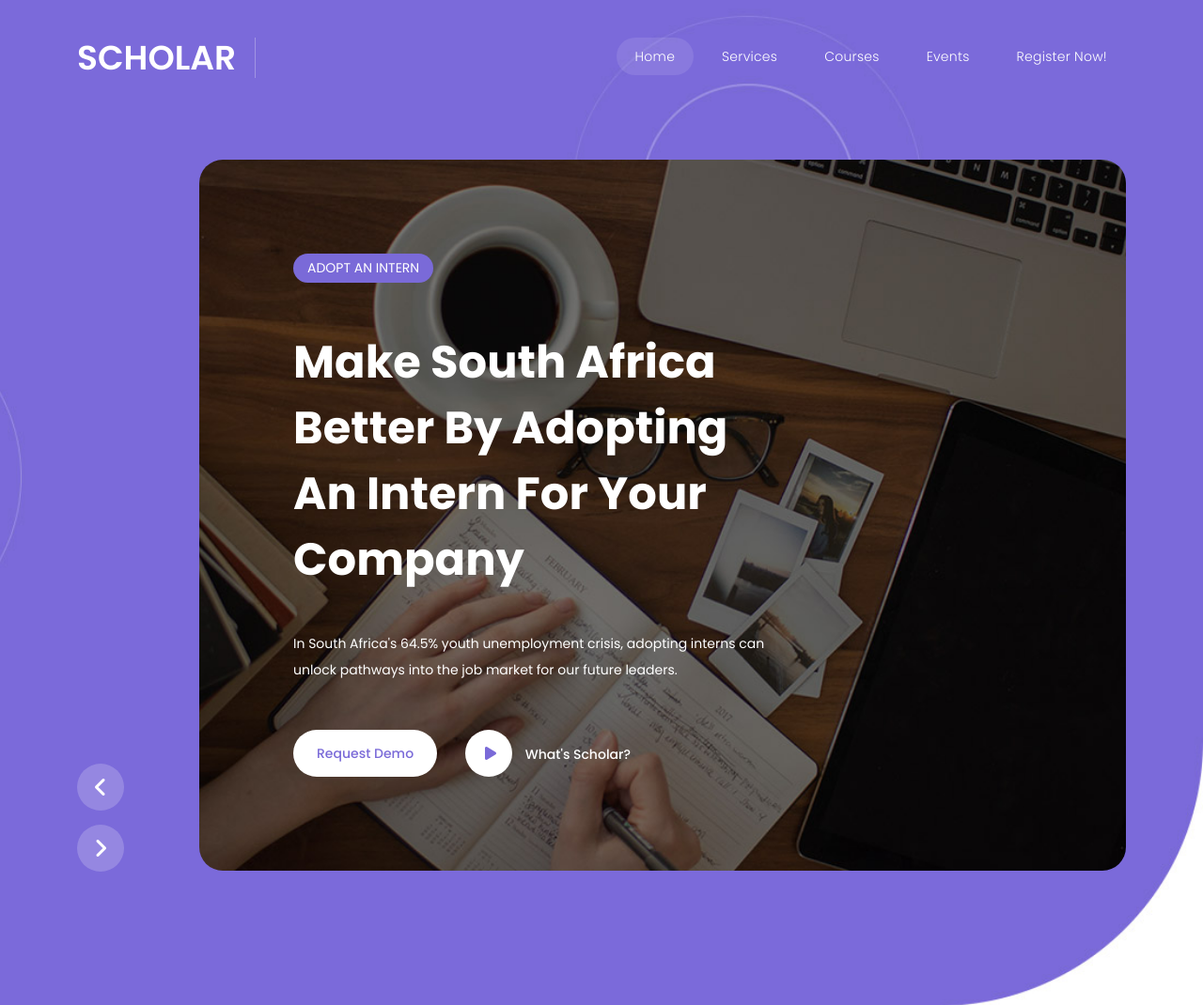
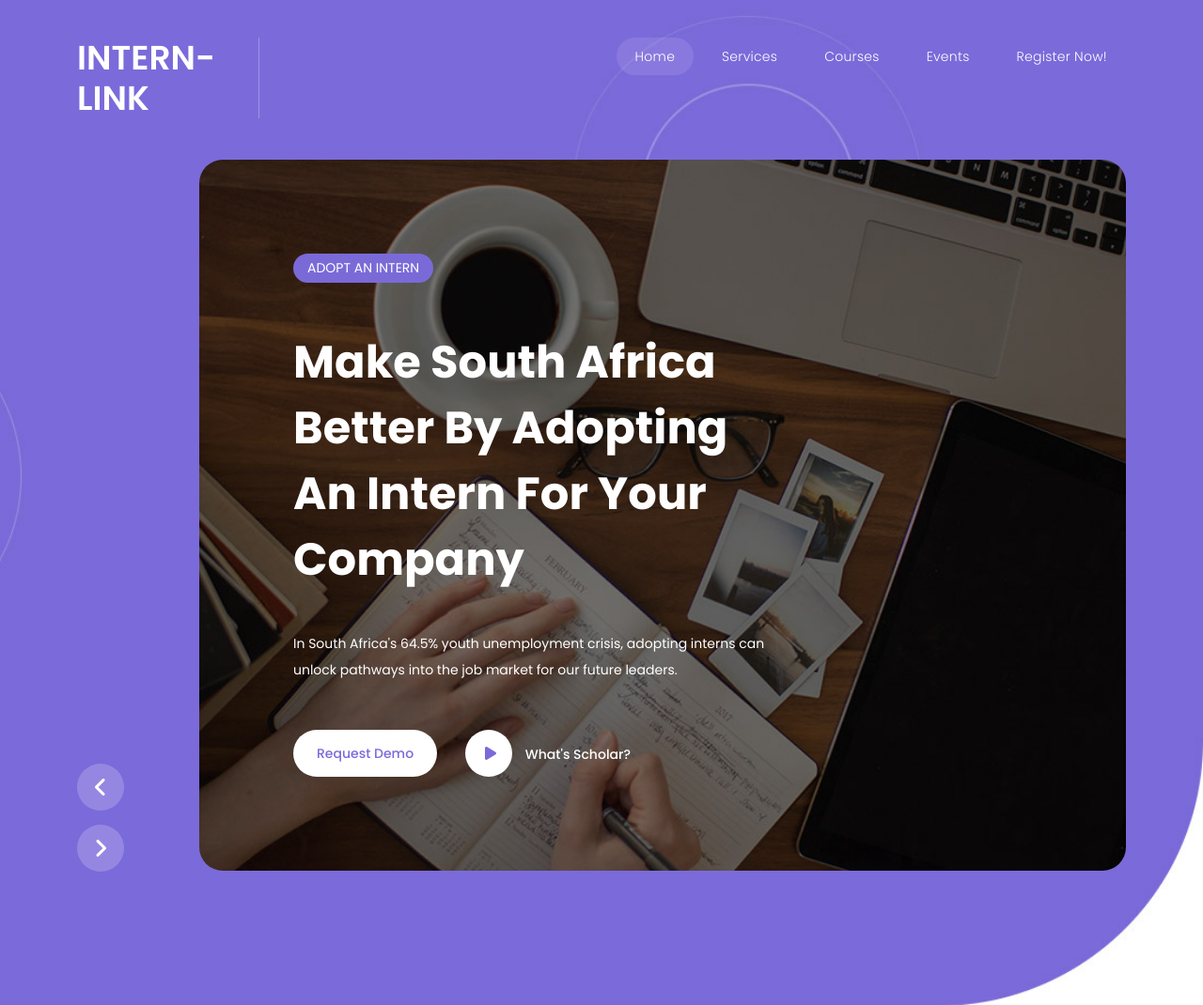
Before and after one commit to WebParam/InternLink_Website, a plain HTML site: page index.html in a window 1280 px wide. Shown: the top 1070 px of the page at 94% size. Drawn offline with nearby package versions, Linux system fonts and the light colour scheme.

Commit message:
feat(internlink)

```diff
--- a/index.html
+++ b/index.html
@@ -7,7 +7,7 @@
     <meta name="viewport" content="width=device-width, initial-scale=1, shrink-to-fit=no">
     <link href="https://fonts.googleapis.com/css2?family=Poppins:wght@100;200;300;400;500;600;700;800;900&display=swap" rel="stylesheet">
 
-    <title>Scholar - Online School HTML5 Template</title>
+    <title>InternLink - Adopt an intern</title>
 
     <!-- Bootstrap core CSS -->
     <link href="vendor/bootstrap/css/bootstrap.min.css" rel="stylesheet">
@@ -51,7 +51,7 @@ https://templatemo.com/tm-586-scholar
                 <nav class="main-nav">
                     <!-- ***** Logo Start ***** -->
                     <a href="index.html" class="logo">
-                        <h1>Scholar</h1>
+                        <h1>Intern-link</h1>
                     </a>
                     <!-- ***** Logo End ***** -->
                     <!-- ***** Serach Start ***** -->
```
